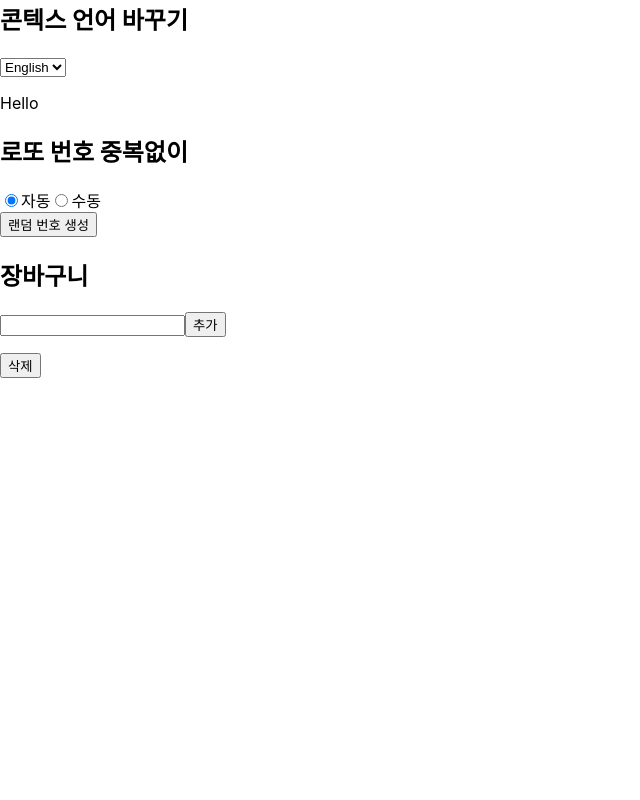
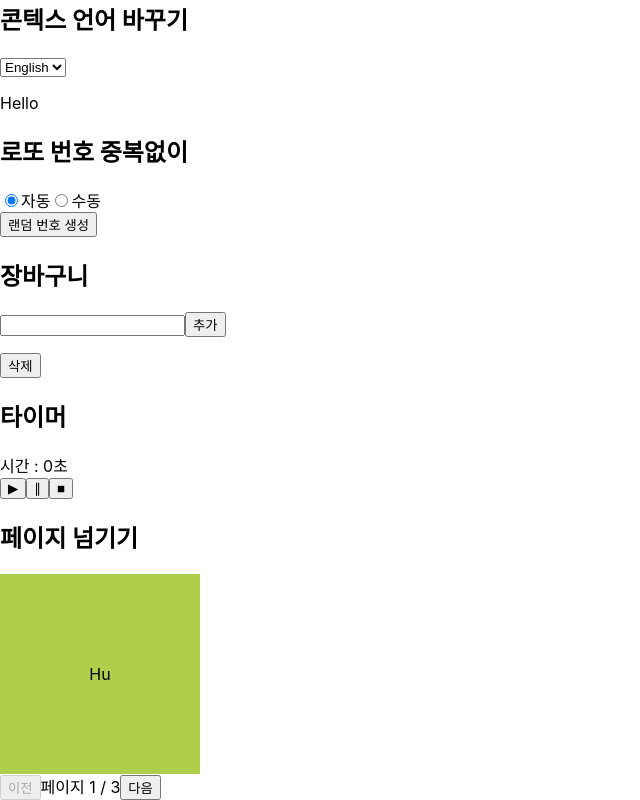
Before and after one commit to minji12344/React, a React (Create React App) app in the folder class02/: page / in a window 1280 px wide. Shown: the part 1070-1870 px from the top of the page, without its empty margins (0-640 px from the left). Before the commit the page ends 1448 px from the top, so only its background shows below. Built offline with nearby package versions, Linux system fonts and the light colour scheme.

Commit message:
Add files via upload

```diff
--- a/class02/src/App.js
+++ b/class02/src/App.js
@@ -10,8 +10,16 @@ import Languagetext from './Languagetext';
 import Context from './Context';
 import Lotto2 from './lotto2';
 import Cart from './Cart';
+import Timer from './timer';
+import Page from './page';
 
 function App() {
+  const data = [
+    {id:1, text:'Hu'},
+    {id:2, text:'He'},
+    {id:3, text:'Ho'},
+]
+const page = 1;
   return (
     <div>
       <h1>Start React 200!</h1>
@@ -35,7 +43,10 @@ function App() {
       <Lotto2 />
       <h2>장바구니</h2>
       <Cart />
-
+      <h2>타이머</h2>
+      <Timer />
+      <h2>페이지 넘기기</h2>
+      <Page data = {data} itemsPerPage = {page} />
     </div>
   );
 }
--- /dev/null
+++ b/class02/src/page.js
@@ -0,0 +1,59 @@
+// 3. 페이지 만들어서 넘기면 사각형 상자 나오게끔
+// 색깔 랜덤 : '#' + Math.floor(Math.random() * 16777215).toString(16);
+
+// const data = [
+//     {id:1, text:'Hu'},
+//     {id:2, text:'He'},
+//     {id:3, text:'Ho'},
+// ]
+
+// <Page data={data} itemsPerPage={page}/>
+// function Page({data, itemsPerPage}) {
+// }
+
+import React, {useState, useEffect} from "react";
+
+function Page({data, itemPerPage}){
+    const [currentPage, setCurrentPage] =useState(1);
+    const [totalPage, setTotalPage] = useState(data.length);
+    const [color, setColor] = useState('');
+
+    useEffect(() => {
+        if(data.length > 0){
+            setTotalPage(data.length);
+        }
+        setColor(randomColor());
+
+    }, [data.length, currentPage])
+
+    function randomColor(){
+        return  '#' + Math.floor(Math.random() * 16777215).toString(16);
+    }
+    const handlePrevPage = () => {
+        if(currentPage > 1) {
+            setCurrentPage(currentPage - 1 );
+        }
+    };
+
+    const handleNextPage = () => {
+        if(currentPage < totalPage){
+            setCurrentPage(currentPage + 1);
+        }
+    };
+
+    return(
+        <>
+            <div style={{backgroundColor : color, width : '200px', height:'200px', display:'flex', justifyContent: 'center', alignItems: 'center'}}>
+                {data[currentPage -1].text}
+            </div>
+
+            <div>
+                <button onClick={handlePrevPage} disabled={currentPage === 1}>이전</button>
+                <span>{`페이지 ${currentPage} / ${totalPage}`}</span>
+                <button onClick={handleNextPage} disabled={currentPage === totalPage}>다음</button>
+            </div>
+        </>
+    )
+}
+
+export default Page;
--- /dev/null
+++ b/class02/src/timer.js
@@ -0,0 +1,61 @@
+// 2. 타이머
+// 시작, 일시정지, 중지(초기화) 만들어서 초 세기
+// interval을 사용해도 되고, per_hooks 사용해도 된다.
+
+import React, {useEffect, useState} from "react";
+
+function Timer(){
+    const [startTime, setstartTime] = useState(0);
+    const [elapsedTime, setElapsedTime] = useState(0);
+    const [isRunning, setIsRunning] = useState(false);
+
+    useEffect(() => {
+        let intervalID;
+
+        if(isRunning){
+            setstartTime(performance.now() - elapsedTime * 1000);
+
+            intervalID = setInterval(() => {
+                const currentTime = performance.now();
+                setElapsedTime(Math.floor((currentTime - startTime)/1000));
+            },1000);
+        }
+
+        return() => {
+            clearInterval(intervalID);
+        };
+    }, [isRunning]);
+
+    const handlePlay = () => {
+        if(!isRunning){
+            setIsRunning(true);
+            setstartTime(performance.now() - elapsedTime * 1000);
+        }
+    };
+
+    const handlePause = () => {
+    if(isRunning){
+        setIsRunning(false);
+        }
+    };
+
+    const handleReset = () => {
+        setIsRunning(false);
+        setstartTime(0);
+        setElapsedTime(0);
+
+    };
+
+
+    return(
+        <>
+            <div>시간 : {elapsedTime}초 </div>
+
+            <button onClick={handlePlay}> ▶ </button>
+            <button onClick={handlePause}> ∥ </button>
+            <button onClick={handleReset}> ■ </button>
+        </>
+    )
+}
+
+export default Timer;
```
Also changed, not shown: class02/src/Cart.js (+0 -11 lines).
